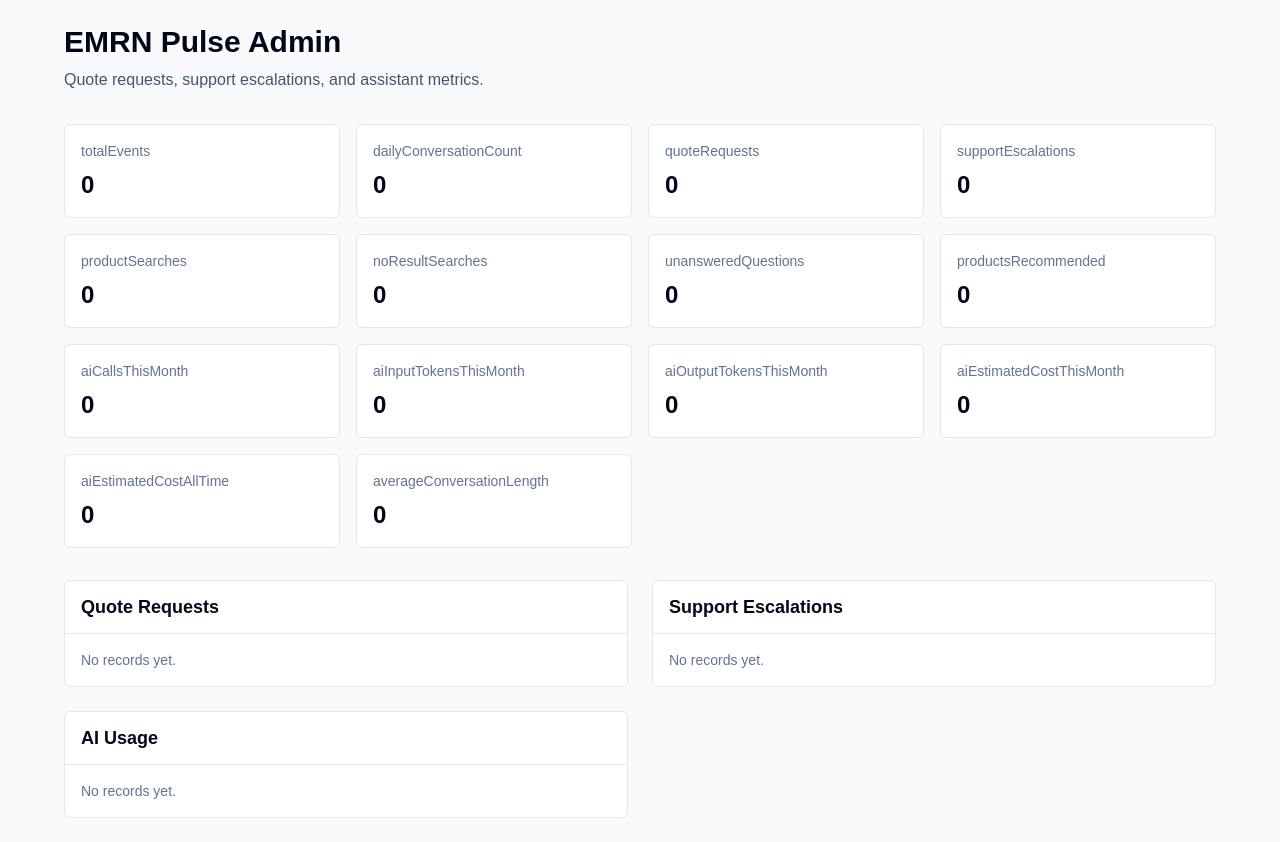
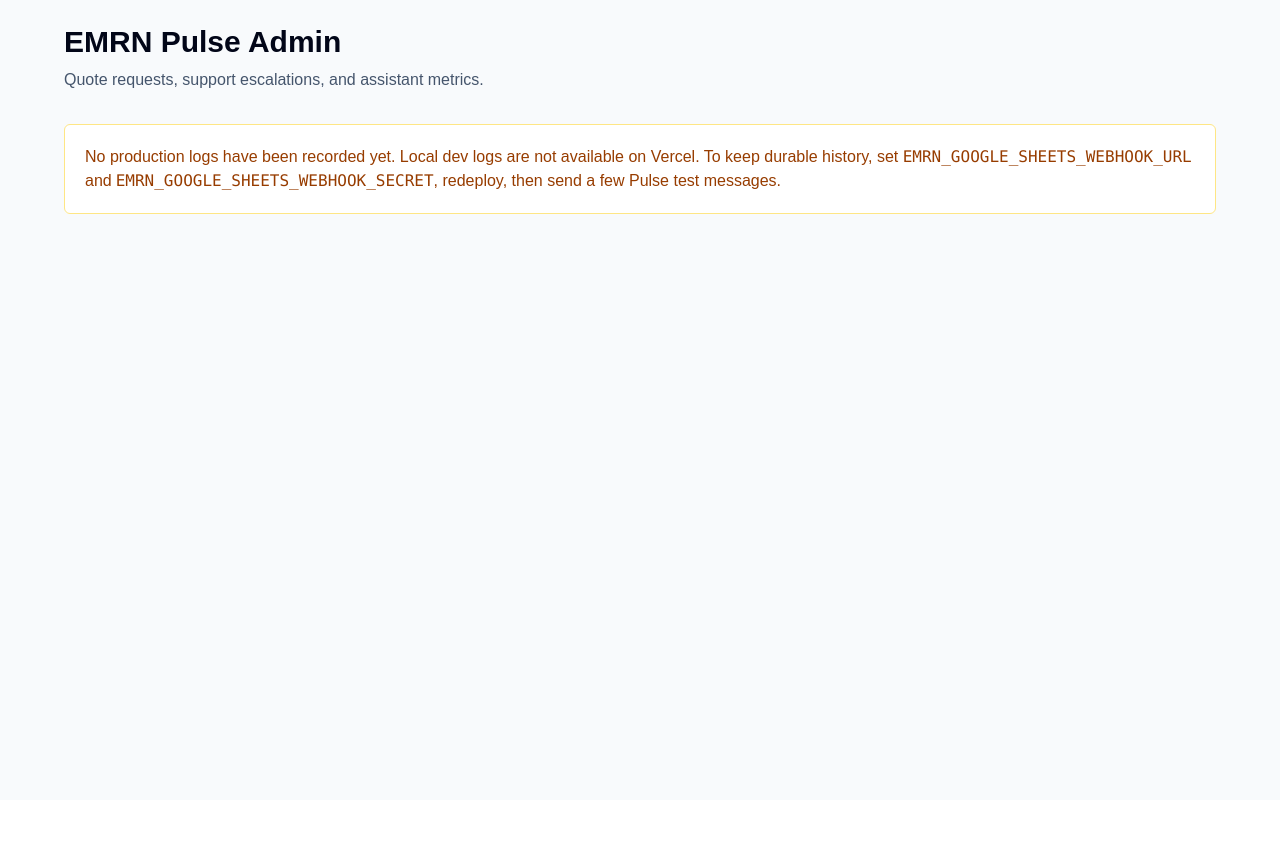
Before and after one commit to moellmo/EMRN-Pulse, a Next.js app: page /ai-assistant-admin in a window 1280 px wide. After the commit the page ends 800 px from the top, so only its background shows below. Built offline with nearby package versions, Linux system fonts and the light colour scheme.

Commit message:
Clarify Pulse admin log setup

```diff
--- a/app/ai-assistant-admin/page.tsx
+++ b/app/ai-assistant-admin/page.tsx
@@ -8,7 +8,28 @@
   | (SupportRequest & { createdAt: string })
   | AssistantAiUsageEvent;
 
-export default async function AssistantAdminPage() {
+type AdminPageProps = {
+  searchParams: Promise<{ token?: string | string[] }>;
+};
+
+export default async function AssistantAdminPage({ searchParams }: AdminPageProps) {
+  const token = process.env.EMRN_ASSISTANT_ADMIN_TOKEN;
+  const providedToken = (await searchParams).token;
+  const isAuthorized =
+    !token ||
+    (Array.isArray(providedToken) ? providedToken.includes(token) : providedToken === token);
+
+  if (!isAuthorized) {
+    return (
+      <main className="min-h-screen bg-slate-50 p-6 text-slate-950">
+        <div className="mx-auto max-w-xl rounded-md border border-red-200 bg-white p-5 text-red-700">
+          Admin access requires a valid token. Open this page with
+          <code className="mx-1 rounded bg-red-50 px-1">?token=YOUR_ADMIN_TOKEN</code>.
+        </div>
+      </main>
+    );
+  }
+
   const data = await readAssistantAdminData().catch((error) => {
     console.error("[EMRN Pulse] admin page data unavailable", error);
     return null;
@@ -23,6 +44,12 @@
         {!data ? (
           <div className="mt-8 rounded-md border border-red-200 bg-white p-5 text-red-700">
             Admin data is unavailable. Set EMRN_ASSISTANT_ADMIN_TOKEN for production access.
+          </div>
+        ) : data.metrics.totalEvents === 0 ? (
+          <div className="mt-8 rounded-md border border-amber-200 bg-white p-5 text-amber-800">
+            No production logs have been recorded yet. Local dev logs are not available on Vercel.
+            To keep durable history, set <code>EMRN_GOOGLE_SHEETS_WEBHOOK_URL</code> and
+            <code className="ml-1">EMRN_GOOGLE_SHEETS_WEBHOOK_SECRET</code>, redeploy, then send a few Pulse test messages.
           </div>
         ) : (
           <>
```
